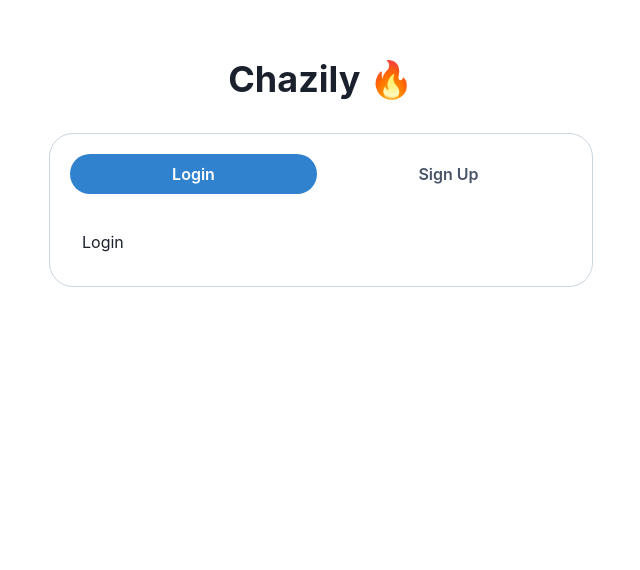
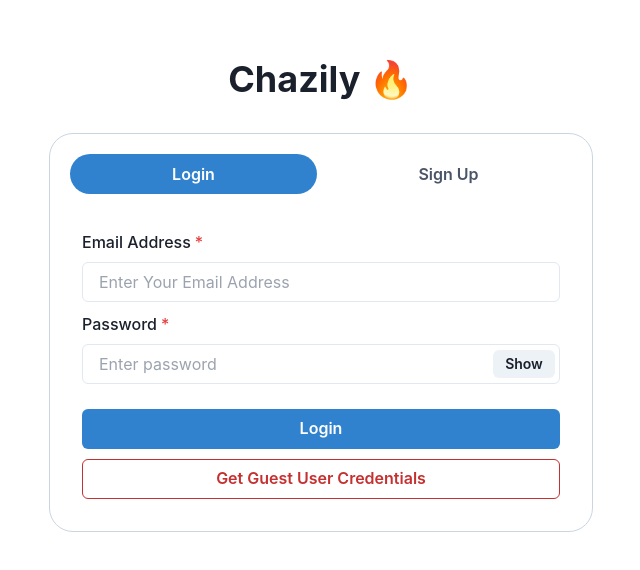
Before and after one commit to Yatik1/chat-app, a React (Vite) app in the folder frontend/: page / in a window 1280 px wide. Shown: the top 570 px of the page, without its empty margins (319-959 px from the left). Built offline with nearby package versions, Linux system fonts and the light colour scheme.

Commit message:
::login component

```diff
--- a/frontend/src/components/Login.jsx
+++ b/frontend/src/components/Login.jsx
@@ -1,10 +1,70 @@
-import React from 'react'
+import { useState } from "react";
+
+import { Button } from "@chakra-ui/button";
+import { FormControl, FormLabel } from "@chakra-ui/form-control";
+import { Input, InputGroup, InputRightElement } from "@chakra-ui/input";
+import { VStack } from "@chakra-ui/layout";
 
 const Login = () => {
+
+  const [email, setEmail] = useState();
+  const [password, setPassword] = useState();
+
+  const [show, setShow] = useState(false);
+  const handleClick = () => setShow(!show);
+
+  const submitHandler = () => {}
+
   return (
-    <div>
-       Login
-    </div>
+    <VStack spacing="10px">
+      <FormControl id="email" isRequired>
+        <FormLabel>Email Address</FormLabel>
+        <Input
+          value={email}
+          type="email"
+          placeholder="Enter Your Email Address"
+          onChange={(e) => setEmail(e.target.value)}
+        />
+      </FormControl>
+      <FormControl id="password" isRequired>
+        <FormLabel>Password</FormLabel>
+        <InputGroup size="md">
+          <Input
+            value={password}
+            onChange={(e) => setPassword(e.target.value)}
+            type={show ? "text" : "password"}
+            placeholder="Enter password"
+          />
+          <InputRightElement width="4.5rem">
+            <Button h="1.75rem" size="sm" onClick={handleClick}>
+              {show ? "Hide" : "Show"}
+            </Button>
+          </InputRightElement>
+        </InputGroup>
+      </FormControl>
+      <Button
+        colorScheme="blue"
+        width="100%"
+        style={{ marginTop: 15 }}
+        onClick={submitHandler}
+        // isLoading={loading}
+      >
+        Login
+      </Button>
+      <Button
+        variant="outline"
+        colorScheme="red"
+        _hover={{color:'white' , bg:'red'  }}
+        width="100%"
+        onClick={() => {
+          setEmail("guest@example.com");
+          setPassword("123456");
+        }}
+      >
+        Get Guest User Credentials
+      </Button>
+    </VStack>
+
   )
 }
 
```
